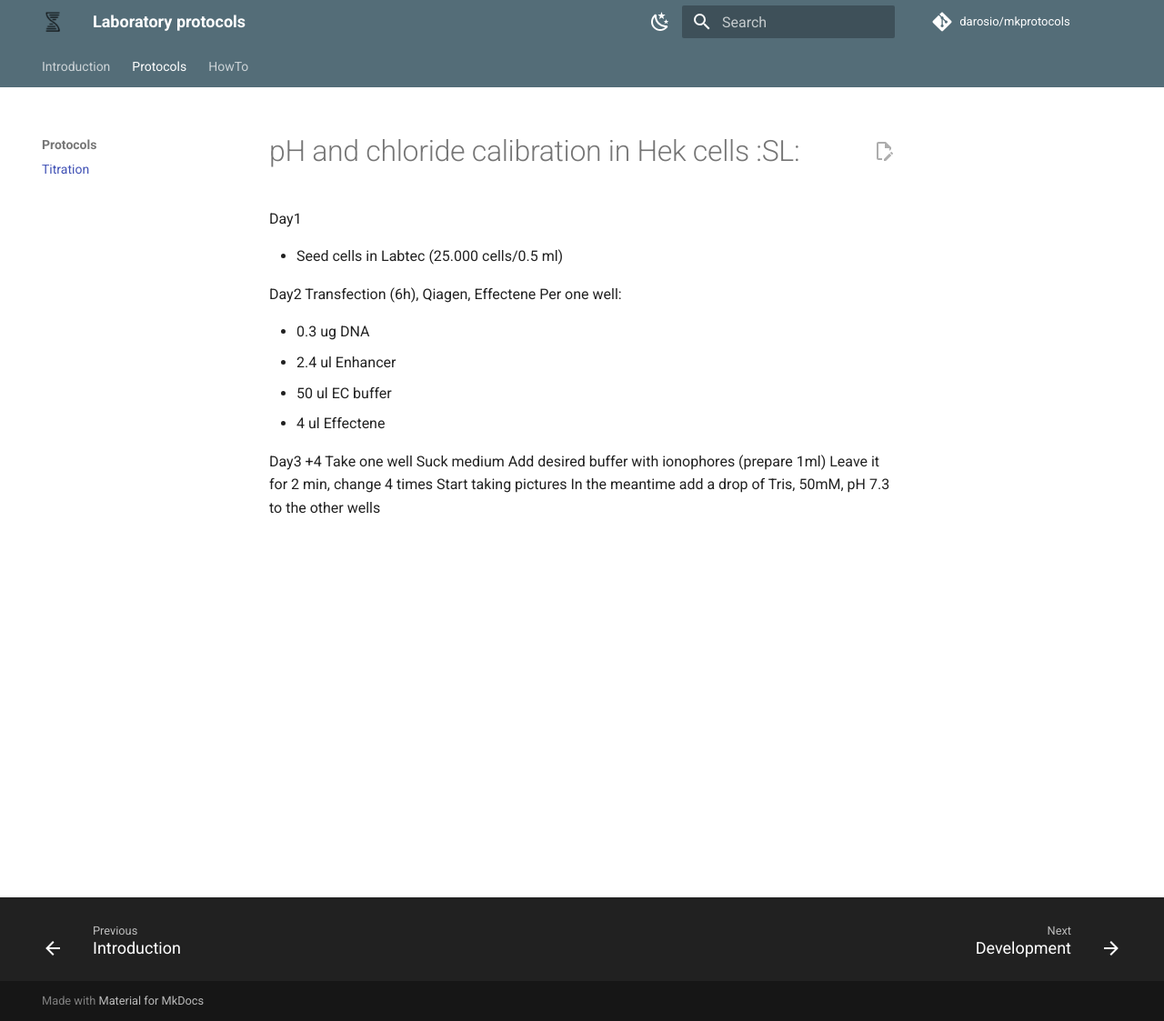
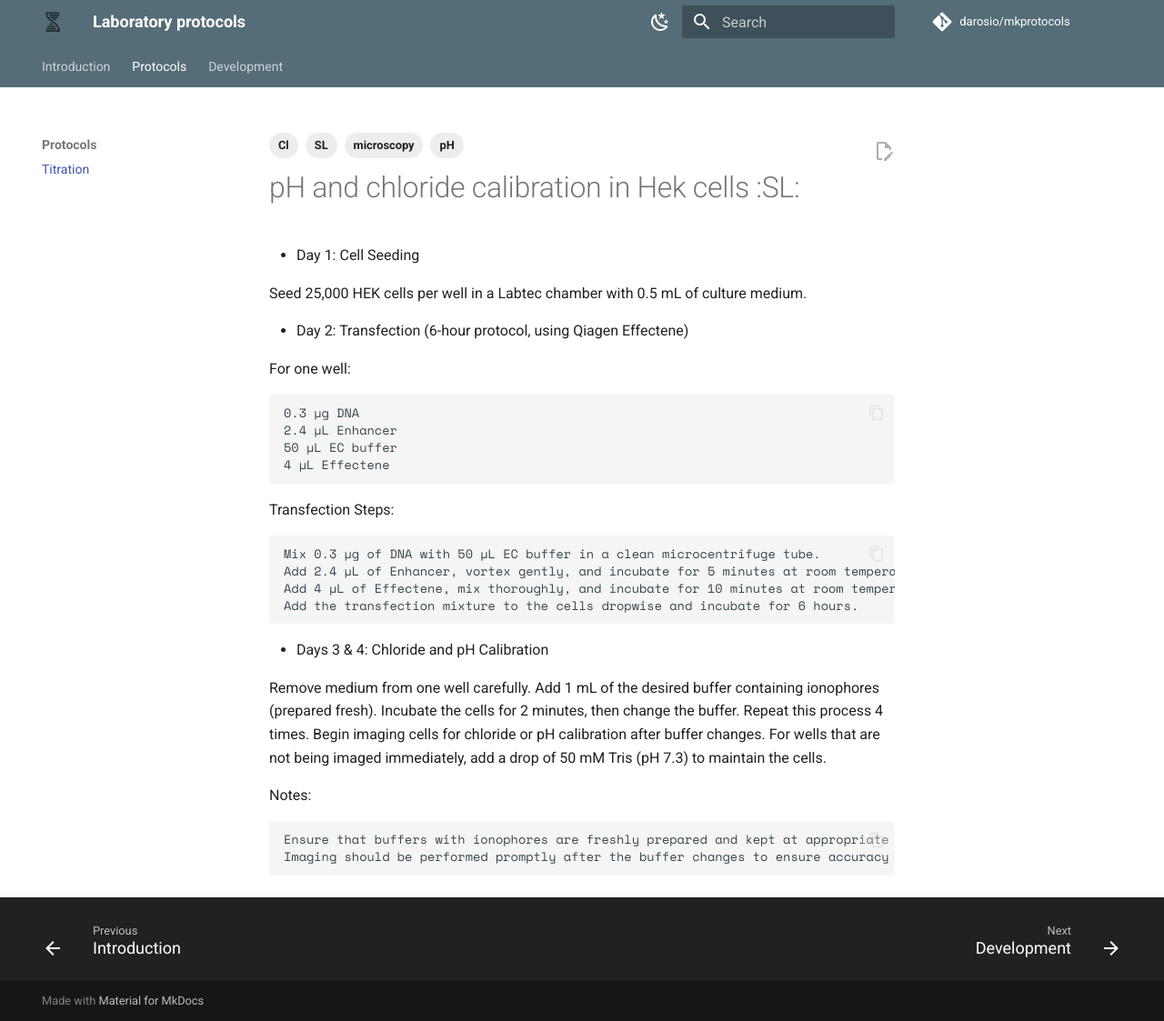
Before and after one commit to darosio/mkprotocols, an MkDocs documentation site: the page built from docs/protocols/Titration_in_cells.md, in a window 1280 px wide and 1123 px high. Shown: the whole window at 91% size. Built offline with MkDocs 1.6.1 and Material for MkDocs 9.7.7, drawn with Linux system fonts in a browser that asks for light colours; comment, search, counter and statistics services are not loaded.

Commit message:
fix: titration protocol

```diff
--- a/docs/protocols/Titration_in_cells.md
+++ b/docs/protocols/Titration_in_cells.md
@@ -1,22 +1,42 @@
+---
+tags:
+  - SL
+  - pH
+  - Cl
+  - microscopy
+---
+
 # pH and chloride calibration in Hek cells :SL:
 
-Day1
+- Day 1: Cell Seeding
 
-- Seed cells in Labtec (25.000 cells/0.5 ml)
+  Seed 25,000 HEK cells per well in a Labtec chamber with 0.5 mL of culture medium.
 
-Day2
-Transfection (6h), Qiagen, Effectene
-Per one well:
+- Day 2: Transfection (6-hour protocol, using Qiagen Effectene)
 
-- 0.3 ug DNA
-- 2.4 ul Enhancer
-- 50 ul EC buffer
-- 4 ul Effectene
+For one well:
 
-Day3 +4
-Take one well
-Suck medium
-Add desired buffer with ionophores (prepare 1ml)
-Leave it for 2 min, change 4 times
-Start taking pictures
-In the meantime add a drop of Tris, 50mM, pH 7.3 to the other wells
+    0.3 µg DNA
+    2.4 µL Enhancer
+    50 µL EC buffer
+    4 µL Effectene
+
+Transfection Steps:
+
+    Mix 0.3 µg of DNA with 50 µL EC buffer in a clean microcentrifuge tube.
+    Add 2.4 µL of Enhancer, vortex gently, and incubate for 5 minutes at room temperature.
+    Add 4 µL of Effectene, mix thoroughly, and incubate for 10 minutes at room temperature.
+    Add the transfection mixture to the cells dropwise and incubate for 6 hours.
+
+- Days 3 & 4: Chloride and pH Calibration
+
+  Remove medium from one well carefully.
+  Add 1 mL of the desired buffer containing ionophores (prepared fresh).
+  Incubate the cells for 2 minutes, then change the buffer. Repeat this process 4 times.
+  Begin imaging cells for chloride or pH calibration after buffer changes.
+  For wells that are not being imaged immediately, add a drop of 50 mM Tris (pH 7.3) to maintain the cells.
+
+Notes:
+
+    Ensure that buffers with ionophores are freshly prepared and kept at appropriate pH levels.
+    Imaging should be performed promptly after the buffer changes to ensure accuracy in pH and chloride calibration.
--- a/mkdocs.yml
+++ b/mkdocs.yml
@@ -45,12 +45,13 @@ nav:
   - Introduction: README.md
   - Protocols:
       - Titration: protocols/Titration_in_cells.md
-  - HowTo:
+  - Development:
       - Development: development.md
+      - Changelog: CHANGELOG.md
 
 plugins:
   - search
   - pdf-export
   - tags:
-      listings_toc: true
-      tags: false
+      listings_toc: false
+      tags: true
--- a/pyproject.toml
+++ b/pyproject.toml
@@ -34,6 +34,7 @@ docs = [
 ]
 
 [tool.commitizen]
+changelog_file = "docs/CHANGELOG.md"
 name = "cz_conventional_commits"
 # name = "cz_customize"
 tag_format = "v$version"
```
